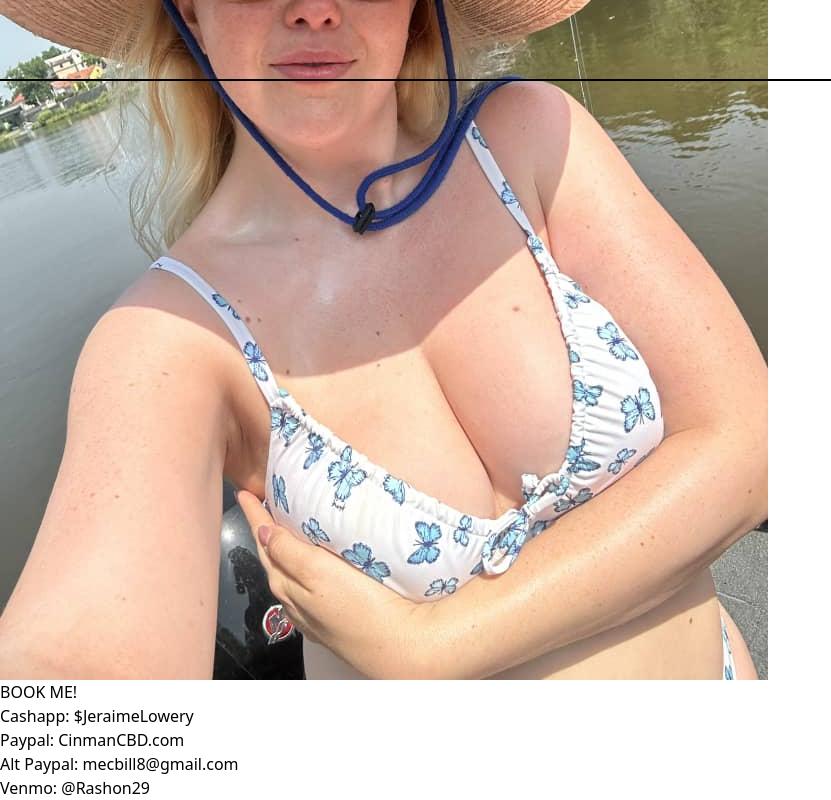
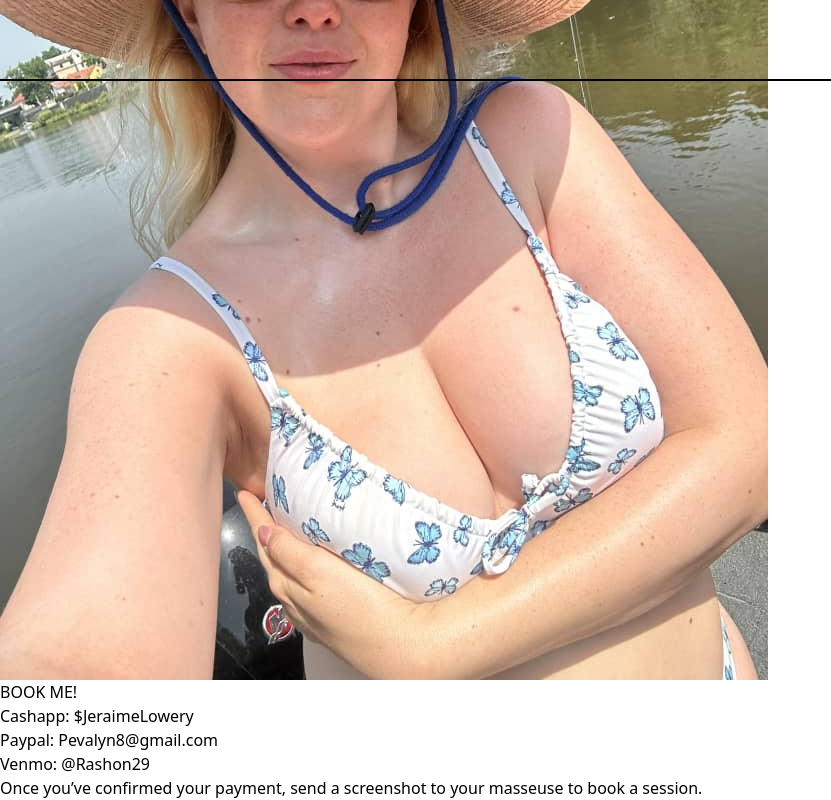
Before and after one commit to petercodess/massage, a React (Vite) app: page / in a window 1280 px wide. Shown: the part 737-1537 px from the top of the page, without its empty margins (0-831 px from the left). Built offline with nearby package versions, Linux system fonts and the light colour scheme.

Commit message:
Update App.jsx

```diff
--- a/src/App.jsx
+++ b/src/App.jsx
@@ -16,9 +16,9 @@ function App() {
       <footer className='bg-slate-900 text-red-600 text-center p-4 flex justify-around md:flex-row gap-3 flex-col' id='bk'>
         <a href=''>BOOK ME!</a>
         <p>Cashapp: $JeraimeLowery</p>
-        <p>Paypal: CinmanCBD.com</p>
-        <p>Alt Paypal: mecbill8@gmail.com</p>
+        <p>Paypal: Pevalyn8@gmail.com</p>
         <p>Venmo: @Rashon29</p>
+        <p>Once you’ve confirmed your payment, send a screenshot to your masseuse to book a session.</p>
       </footer>
     </>
   );
```
